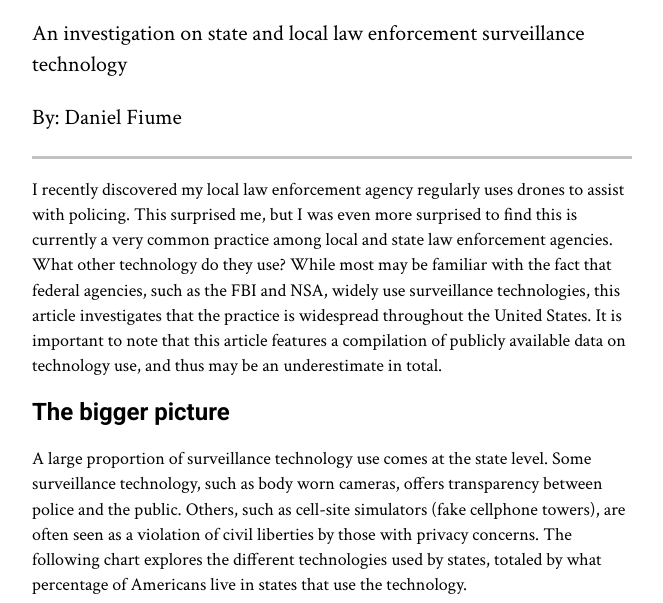
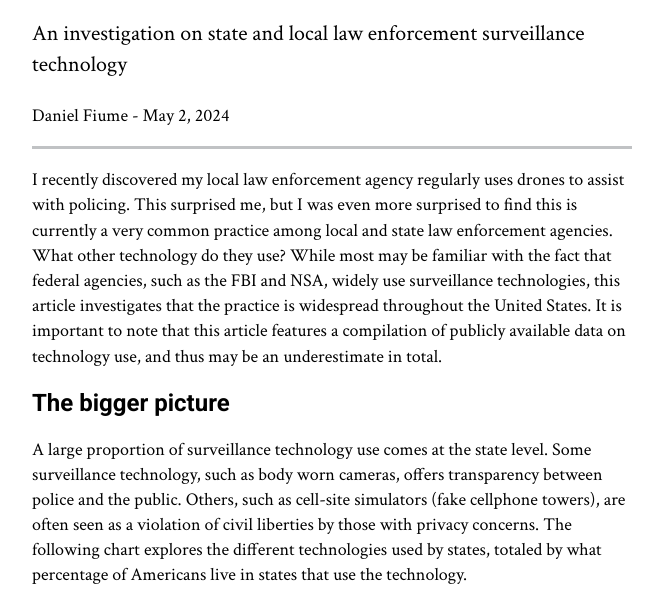
Before and after one commit to dfiume1/dfiume1.github.io, a plain HTML site: page surveillance/index.html in a window 1280 px wide. Shown: the part 62-665 px from the top of the page, without its empty margins (308-971 px from the left). Drawn offline with Linux system fonts and the light colour scheme.

Commit message:
adding date

```diff
--- a/surveillance/index.html
+++ b/surveillance/index.html
@@ -12,7 +12,7 @@
     <body>
         <h1>Smile! You're on Camera</h1>
         <p id = "name"> An investigation on state and local law enforcement surveillance technology </p>
-        <p id = "name"> By: Daniel Fiume </p>
+        <p> Daniel Fiume - May 2, 2024 </p>
         <div class = "divider"></div>
         <p> I recently discovered my local law enforcement agency regularly uses drones to assist with policing. This surprised me, but I was even more surprised to find this is currently a very common practice among local and state law enforcement agencies. What other technology do they use? While most may be familiar with the fact that federal agencies, such as the FBI and NSA, widely use surveillance technologies, this article investigates that the practice is widespread throughout the United States. It is important to note that this article features a compilation of publicly available data on technology use, and thus may be an underestimate in total.  </p>
         <h2> The bigger picture</h2>
```
